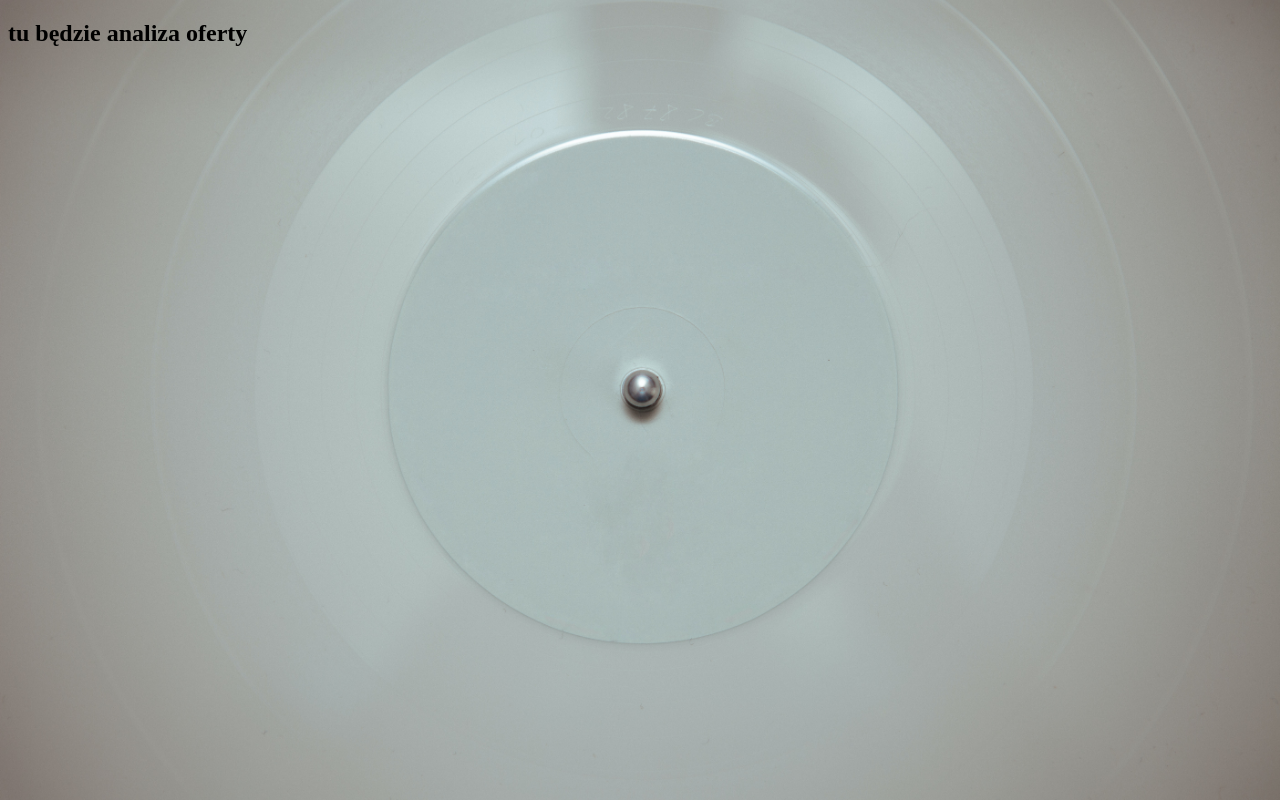
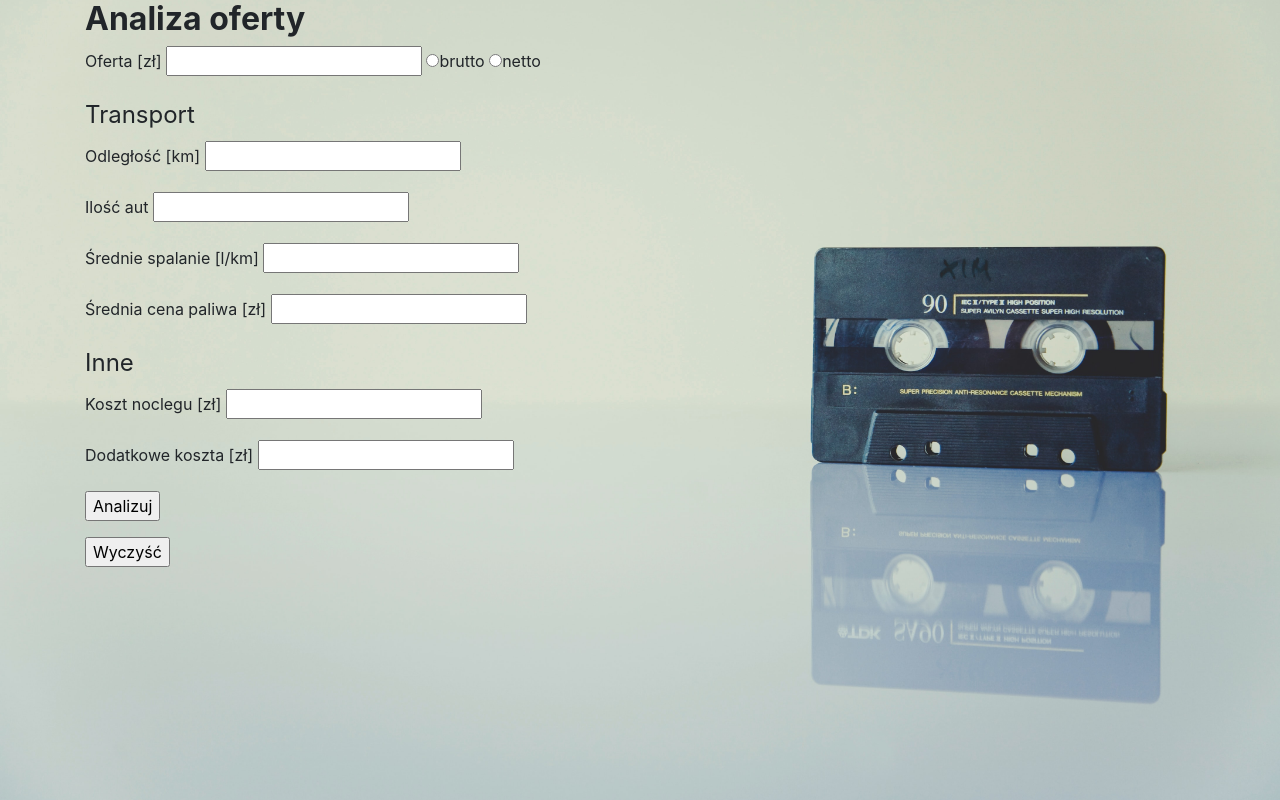
Before and after one commit to maciejwrobel/band-finances, a Django app: page /start/fast/analiza/ in a window 1280 px wide. Run offline with Django 3.2, Linux system fonts and the light colour scheme; some libraries are stand-ins or nearby versions.

Commit message:
kosmetyka fronendowa 15.09

```diff
--- a/nie_gram/muzyk/templates/muzyk/analiza.html
+++ b/nie_gram/muzyk/templates/muzyk/analiza.html
@@ -1,6 +1,8 @@
 <!DOCTYPE html>
 <html lang="en">
 <head>
+    <link rel="stylesheet" href="https://stackpath.bootstrapcdn.com/bootstrap/4.5.2/css/bootstrap.min.css"
+          integrity="sha384-JcKb8q3iqJ61gNV9KGb8thSsNjpSL0n8PARn9HuZOnIxN0hoP+VmmDGMN5t9UJ0Z" crossorigin="anonymous">
     {% load static %}
 
     <link rel="stylesheet" type="text/css" href="{% static 'muzyk/style.css' %}">
@@ -8,6 +10,43 @@
     <title>Analiza oferty</title>
 </head>
 <body>
- <h2>tu będzie analiza oferty</h2>
+
+ <div class="container">
+     <h2><b>Analiza oferty</b></h2>
+ <form method="post">
+  <p><label>Oferta [zł] </label> <input type="number" min="0" name="oferta" />
+
+<input type="radio" name="wartosc" value="brutto">brutto
+<input type="radio" name="wartosc" value="netto">netto</p>
+     <fieldset>
+         <legend>Transport</legend>
+
+     <p><label>Odległość [km] </label>
+         <input type="number" required min="0" step="0.01" name="odleglosc" /></p>
+     <p><label>Ilość aut </label>
+         <input type="number" min="0" name="cars" />
+     <p><label>Średnie spalanie [l/km] </label>
+        <input type="number" min="0" name="spalanie" /></p>
+     <p><label>Średnia cena paliwa [zł] </label>
+         <input type="number" min="0" name="paliwo" /></p>
+         </fieldset>
+     <fieldset>
+         <legend>Inne</legend>
+     <p><label>Koszt noclegu [zł] </label>
+         <input type="number" min="0" name="hotel" /></p>
+     <p><label>Dodatkowe koszta [zł] </label>
+         <input type="number" min="0" name="hotel" /></p>
+          </fieldset>
+
+
+  <p>
+      <input type="submit" value="Analizuj">
+  </p>
+     <p>
+      <input type="submit" value="Wyczyść">
+  </p>
+ </div>
+
+
 </body>
 </html>
--- a/nie_gram/muzyk/templates/muzyk/main.html
+++ b/nie_gram/muzyk/templates/muzyk/main.html
@@ -1,6 +1,8 @@
 <!DOCTYPE html>
 <html lang="en">
 <head>
+    <link rel="stylesheet" href="https://stackpath.bootstrapcdn.com/bootstrap/4.5.2/css/bootstrap.min.css"
+          integrity="sha384-JcKb8q3iqJ61gNV9KGb8thSsNjpSL0n8PARn9HuZOnIxN0hoP+VmmDGMN5t9UJ0Z" crossorigin="anonymous">
     {% load static %}
 
     <link rel="stylesheet" type="text/css" href="{% static 'muzyk/style.css' %}">
@@ -13,7 +15,7 @@
 </head>
 <body>
 
-        <h1>hiperłącze do logowania</h1>
-        <h1><a href="fast">Szybkie kalkulacje</a></h1>
+        <p><h1>będzie hiperłącze do logowania</h1></p>
+        <p><h1><a href="fast">Szybkie kalkulacje</a></h1></p>
 </body>
 </html>
--- a/nie_gram/muzyk/templates/muzyk/podzial.html
+++ b/nie_gram/muzyk/templates/muzyk/podzial.html
@@ -1,6 +1,8 @@
 <!DOCTYPE html>
 <html lang="en">
 <head>
+    <link rel="stylesheet" href="https://stackpath.bootstrapcdn.com/bootstrap/4.5.2/css/bootstrap.min.css"
+          integrity="sha384-JcKb8q3iqJ61gNV9KGb8thSsNjpSL0n8PARn9HuZOnIxN0hoP+VmmDGMN5t9UJ0Z" crossorigin="anonymous">
     {% load static %}
 
     <link rel="stylesheet" type="text/css" href="{% static 'muzyk/style.css' %}">
--- a/nie_gram/muzyk/templates/muzyk/wycena.html
+++ b/nie_gram/muzyk/templates/muzyk/wycena.html
@@ -1,6 +1,8 @@
 <!DOCTYPE html>
 <html lang="en">
 <head>
+    <link rel="stylesheet" href="https://stackpath.bootstrapcdn.com/bootstrap/4.5.2/css/bootstrap.min.css"
+          integrity="sha384-JcKb8q3iqJ61gNV9KGb8thSsNjpSL0n8PARn9HuZOnIxN0hoP+VmmDGMN5t9UJ0Z" crossorigin="anonymous">
     {% load static %}
 
     <link rel="stylesheet" type="text/css" href="{% static 'muzyk/style.css' %}">
```
Also changed, not shown: nie_gram/muzyk/templates/muzyk/fast.html (+9 -3 lines), nie_gram/muzyk/static/muzyk/images/background.jpg.
